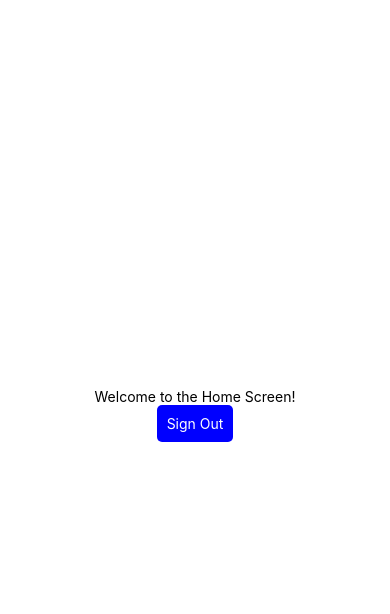
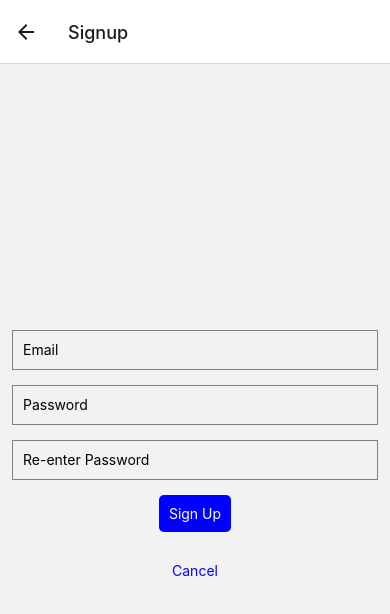
Before and after one commit to Balogh08/CodePlayground, a React Native app: screen /Signup in a window 390 px wide. Shown: the top 614 px of the page. Built offline with nearby package versions, Linux system fonts and the light colour scheme.

Commit message:
Add simple stack navigation

```diff
--- a/App.jsx
+++ b/App.jsx
@@ -1,19 +1,27 @@
-import React from 'react';
-import { SafeAreaView, StyleSheet } from 'react-native';
-// import LoginScreen from './src/screens/LoginScreen';
-// import SignupScreen from './src/screens/SignupScreen';
+import * as React from 'react';
+import { NavigationContainer } from '@react-navigation/native';
+import { createNativeStackNavigator } from '@react-navigation/native-stack';
+import { SafeAreaProvider, SafeAreaView } from 'react-native-safe-area-context';
+import LoginScreen from './src/screens/LoginScreen';
+import SignupScreen from './src/screens/SignupScreen';
 import HomeScreen from './src/screens/HomeScreen';
 
-export default function App() {
+const Stack = createNativeStackNavigator();
+
+function App() {
   return (
-    <SafeAreaView style={styles.container}>
-      <HomeScreen />
-    </SafeAreaView>
+    <SafeAreaProvider>
+      <SafeAreaView style={{ flex: 1 }}>
+        <NavigationContainer>
+          <Stack.Navigator initialRouteName="Login">
+            <Stack.Screen name="Login" component={LoginScreen} />
+            <Stack.Screen name="Signup" component={SignupScreen} />
+            <Stack.Screen name="Home" component={HomeScreen} />
+          </Stack.Navigator>
+        </NavigationContainer>
+      </SafeAreaView>
+    </SafeAreaProvider>
   );
 }
 
-const styles = StyleSheet.create({
-  container: {
-    flex: 1,
-  }
-});
+export default App;
--- a/src/screens/LoginScreen.js
+++ b/src/screens/LoginScreen.js
@@ -1,16 +1,28 @@
 import React from 'react';
 import { SafeAreaView, Text, TextInput, TouchableOpacity, View } from 'react-native';
+import { useNavigation } from '@react-navigation/native';
 import { GlobalStyles } from '../styles/GlobalStyles';
 
 export default function LoginScreen() {
+    const navigation = useNavigation();
+
+    const handleSignUpPress = () => {
+      navigation.navigate('Signup');
+    };
+
+    const handleLoginPress = () => {
+      // TODO:Perform authentication...
+      navigation.navigate('Home');
+    };
+
     return (
         <SafeAreaView style={GlobalStyles.screenContainer}>
         <TextInput style={GlobalStyles.inputField} placeholder="Email" />
         <TextInput style={GlobalStyles.inputField} placeholder="Password" secureTextEntry />
-      <TouchableOpacity style={GlobalStyles.button}>
+        <TouchableOpacity style={GlobalStyles.button} onPress={handleLoginPress}>
             <Text style={GlobalStyles.buttonText}>Log In</Text>
         </TouchableOpacity>
-      <Text style={GlobalStyles.linkText}>Sign Up</Text>
+        <Text style={GlobalStyles.linkText} onPress={handleSignUpPress}>Sign Up</Text>
         </SafeAreaView>
     );
 }
--- a/src/screens/SignupScreen.js
+++ b/src/screens/SignupScreen.js
@@ -1,8 +1,15 @@
 import React from 'react';
 import { SafeAreaView, Text, TextInput, TouchableOpacity, View } from 'react-native';
+import { useNavigation } from '@react-navigation/native';
 import { GlobalStyles } from '../styles/GlobalStyles';
 
 export default function SignupScreen() {
+    const navigation = useNavigation();
+
+    const handleCancelPress = () => {
+      navigation.goBack();
+    };
+
     return (
         <SafeAreaView style={GlobalStyles.screenContainer}>
         <TextInput style={GlobalStyles.inputField} placeholder="Email" />
@@ -11,7 +18,7 @@ export default function SignupScreen() {
         <TouchableOpacity style={GlobalStyles.button}>
             <Text style={GlobalStyles.buttonText}>Sign Up</Text>
         </TouchableOpacity>
-      <Text style={GlobalStyles.linkText}>Cancel</Text>
+        <Text style={GlobalStyles.linkText} onPress={handleCancelPress}>Cancel</Text>
         </SafeAreaView>
     );
 }
```
Also changed, not shown: 1 other file (tests, documents, lock files or other folders). Lines whose indentation alone changed are shown as unchanged.
